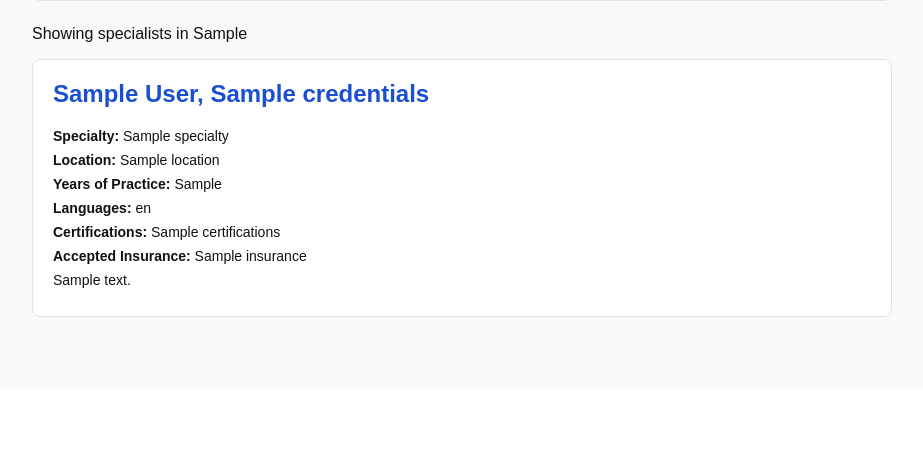
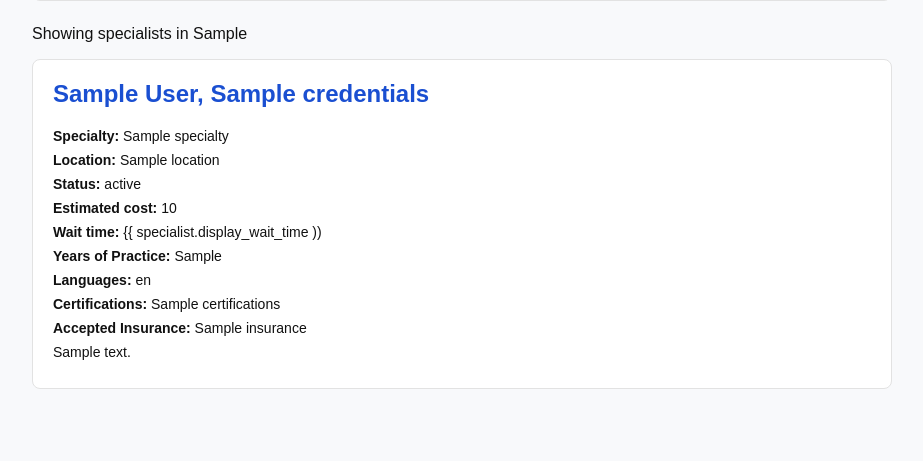
Before and after one commit to Diegoffp/Medical-Referral-System, a Django app: template core/templates/core/listings.html in a window 1280 px wide. Shown: the part 542-1003 px from the top of the page, without its empty margins (178-1101 px from the left). Before the commit the page ends 859 px from the top, so only its background shows below. Run offline with Django 5.2, Linux system fonts and the light colour scheme; the template is opened without the code that fills it: most values are stand-ins (such as "Sample title", 1, 10 or a date in 2020).

Commit message:
Update listings.html

```diff
--- a/core/templates/core/listings.html
+++ b/core/templates/core/listings.html
@@ -190,6 +190,9 @@
 
             <p><strong>Specialty:</strong> {{ specialist.specialty }}</p>
             <p><strong>Location:</strong> {{ specialist.location.name }}</p>
+            <p><strong>Status:</strong> {{ specialist.network_status }}</p>
+            <p><strong>Estimated cost:</strong> {{ specialist.display_cost }}</p>
+            <p><strong>Wait time:</strong> {{ specialist.display_wait_time ))</p>
             <p><strong>Years of Practice:</strong> {{ specialist.years_of_practice|default_if_none:"Not specified" }}</p>
             <p><strong>Languages:</strong> {{ specialist.spoken_languages }}</p>
             <p><strong>Certifications:</strong> {{ specialist.certifications }}</p>
```
